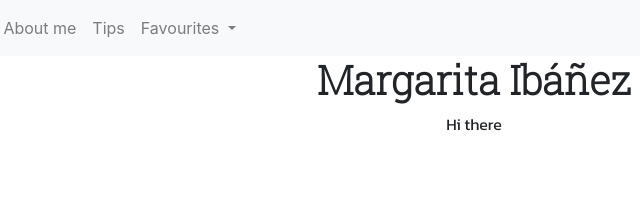
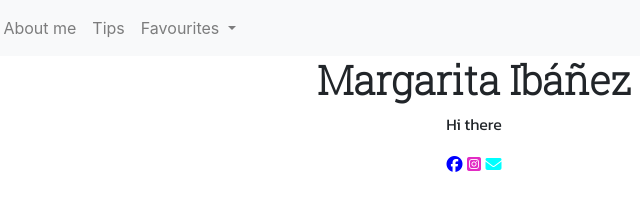
Before and after one commit to Margarita827/Portfolio-Project---Wireframe, a plain HTML site: page index.html in a window 1280 px wide. Shown: the full height of the page, 166-806 px from the left. Drawn offline with nearby package versions, Linux system fonts and the light colour scheme.

Commit message:
Footer added

```diff
--- a/index.html
+++ b/index.html
@@ -25,12 +25,11 @@
       href="https://fonts.googleapis.com/css2?family=Kanit:ital,wght@0,200;0,300;0,400;1,200&family=Noto+Sans&family=Poppins:wght@200&family=Roboto+Slab:wght@200&display=swap"
       rel="stylesheet"
     />
-    <link
-      rel="stylesheet"
-      href="https://stackpath.bootstrapcdn.com/font-awesome/4.7.0/css/font-awesome.min.css"
-      integrity="sha384-wvfXpqpZZVQGK6TAh5PVlGOfQNHSoD2xbE+QkPxCAFlNEevoEH3Sl0sibVcOQVnN"
+
+    <script
+      src="https://kit.fontawesome.com/1124b66609.js"
       crossorigin="anonymous"
-    />
+    ></script>
     <link rel="stylesheet" href="style.css" />
     <title>Margarita Ibañez Project</title>
   </head>
@@ -82,5 +81,11 @@
     </nav>
     <h1>Margarita Ibáñez</h1>
     <p>Hi there</p>
+
+    <footer>
+      <i class="fa-brands fa-facebook facebook-icon"></i>
+      <i class="fa-brands fa-square-instagram instagram-icon"></i>
+      <i class="fa-solid fa-envelope email-icon"></i>
+    </footer>
   </body>
 </html>
--- a/style.css
+++ b/style.css
@@ -9,6 +9,21 @@ p {
    text-align: center;
 }
 
+footer {
+    text-align: center;
+}
+
+.facebook-icon {
+    color: blue;
+}
+
+.instagram-icon {
+    color: rgb(226, 43, 195);
+}
+
+.email-icon {
+    color: aqua;
+}
 /* font-family: 'Kanit', sans-serif;
 font-family: 'Noto Sans', sans-serif;
 font-family: 'Poppins', sans-serif;
```
